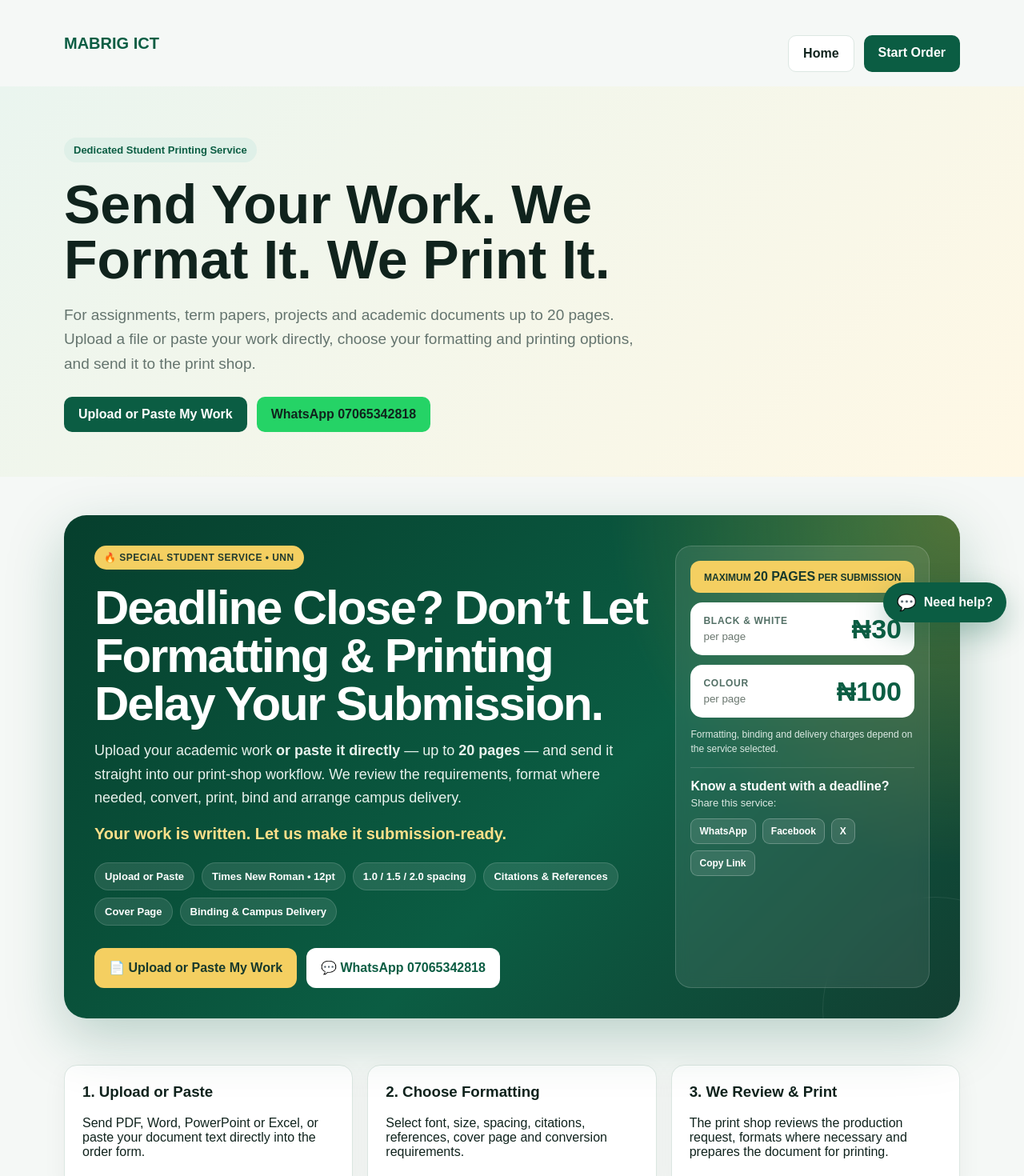
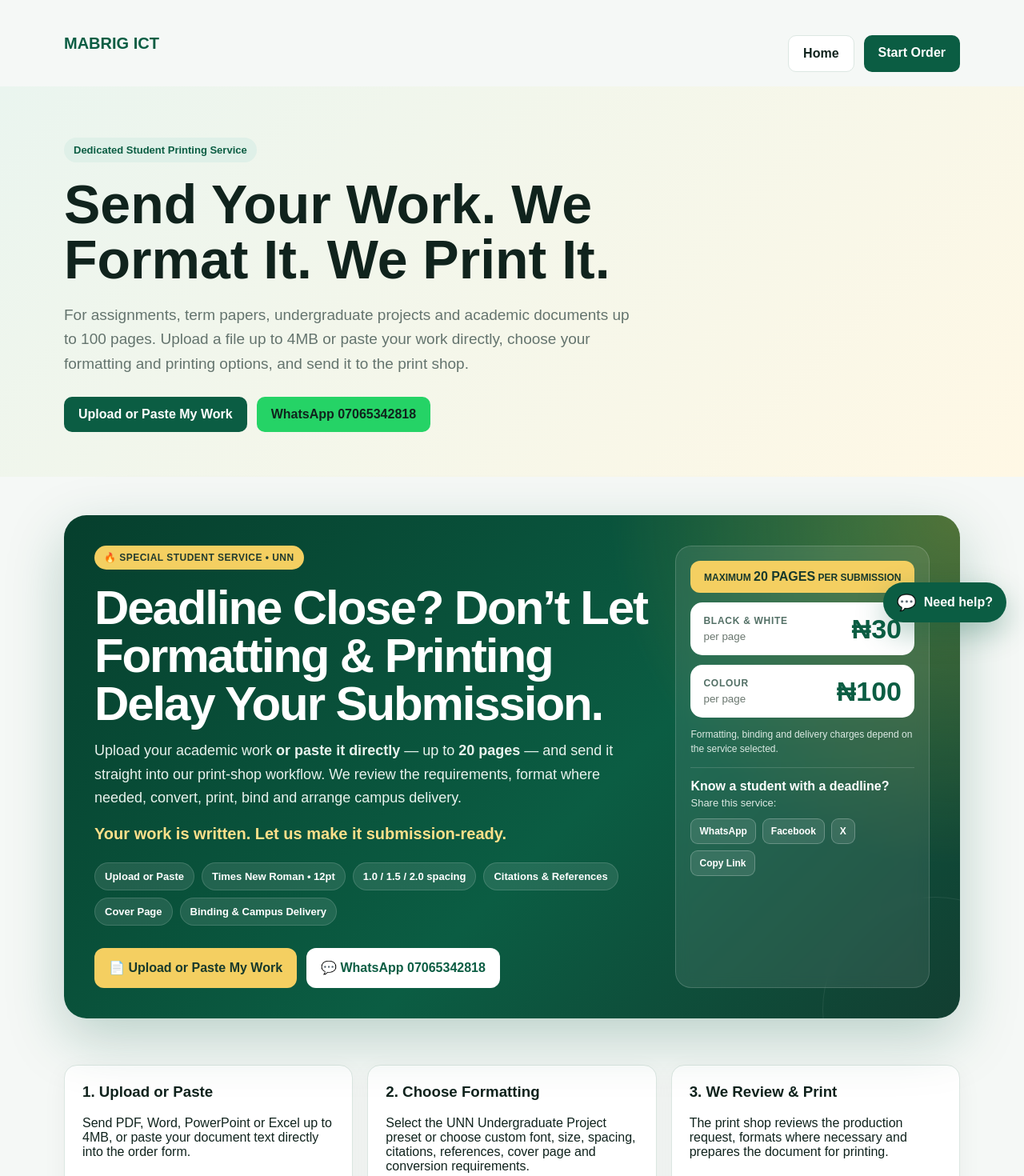
Before and after one commit to mabrig1/mabrig-academic-assistance, a Next.js app: page /academic-printing in a window 1280 px wide. Shown: the top 1470 px of the page at 80% size. Built offline with nearby package versions, Linux system fonts and the light colour scheme.

Commit message:
Update academic printing page for 100-page service

```diff
--- a/app/academic-printing/page.tsx
+++ b/app/academic-printing/page.tsx
@@ -12,7 +12,7 @@ export default function AcademicPrintingPage() {
         <div className="container">
           <span className="badge">Dedicated Student Printing Service</span>
           <h1>Send Your Work. We Format It. We Print It.</h1>
-          <p className="lead">For assignments, term papers, projects and academic documents up to 20 pages. Upload a file or paste your work directly, choose your formatting and printing options, and send it to the print shop.</p>
+          <p className="lead">For assignments, term papers, undergraduate projects and academic documents up to 100 pages. Upload a file up to 4MB or paste your work directly, choose your formatting and printing options, and send it to the print shop.</p>
           <div className="actions"><Link className="btn primary" href="/academic-printing/order">Upload or Paste My Work</Link><a className="btn whatsapp" href="https://wa.me/2347065342818?text=Hello%20Mabrig%20ICT%2C%20I%20want%20to%20use%20the%20Academic%20Document%20Printing%20service." target="_blank" rel="noreferrer">WhatsApp 07065342818</a></div>
         </div>
       </section>
@@ -21,8 +21,8 @@ export default function AcademicPrintingPage() {
 
       <section className="section container">
         <div className="grid">
-          <article className="card"><h3>1. Upload or Paste</h3><p>Send PDF, Word, PowerPoint or Excel, or paste your document text directly into the order form.</p></article>
-          <article className="card"><h3>2. Choose Formatting</h3><p>Select font, size, spacing, citations, references, cover page and conversion requirements.</p></article>
+          <article className="card"><h3>1. Upload or Paste</h3><p>Send PDF, Word, PowerPoint or Excel up to 4MB, or paste your document text directly into the order form.</p></article>
+          <article className="card"><h3>2. Choose Formatting</h3><p>Select the UNN Undergraduate Project preset or choose custom font, size, spacing, citations, references, cover page and conversion requirements.</p></article>
           <article className="card"><h3>3. We Review & Print</h3><p>The print shop reviews the production request, formats where necessary and prepares the document for printing.</p></article>
         </div>
       </section>
```
